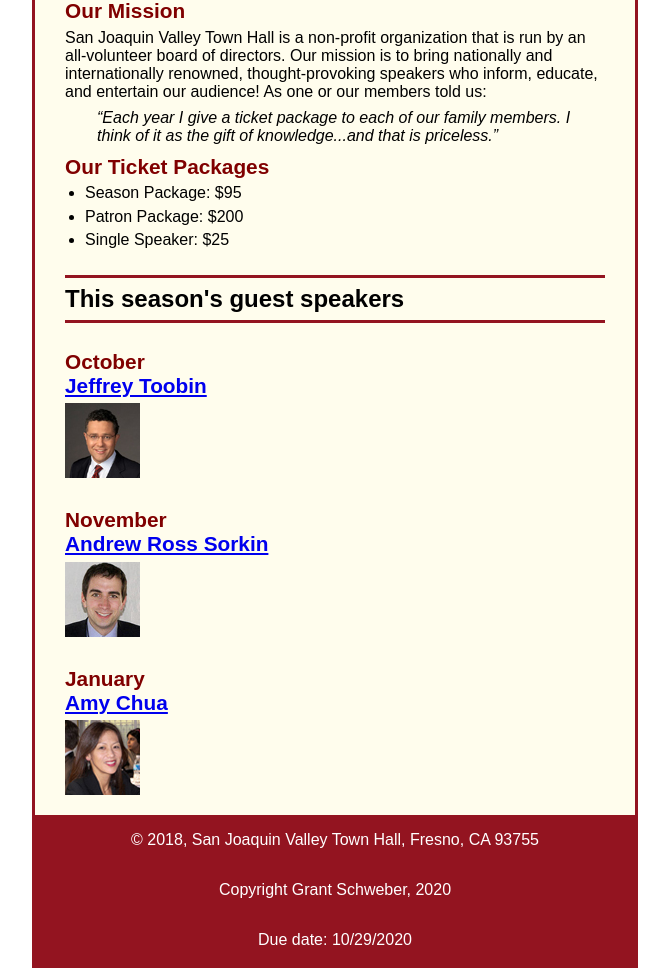
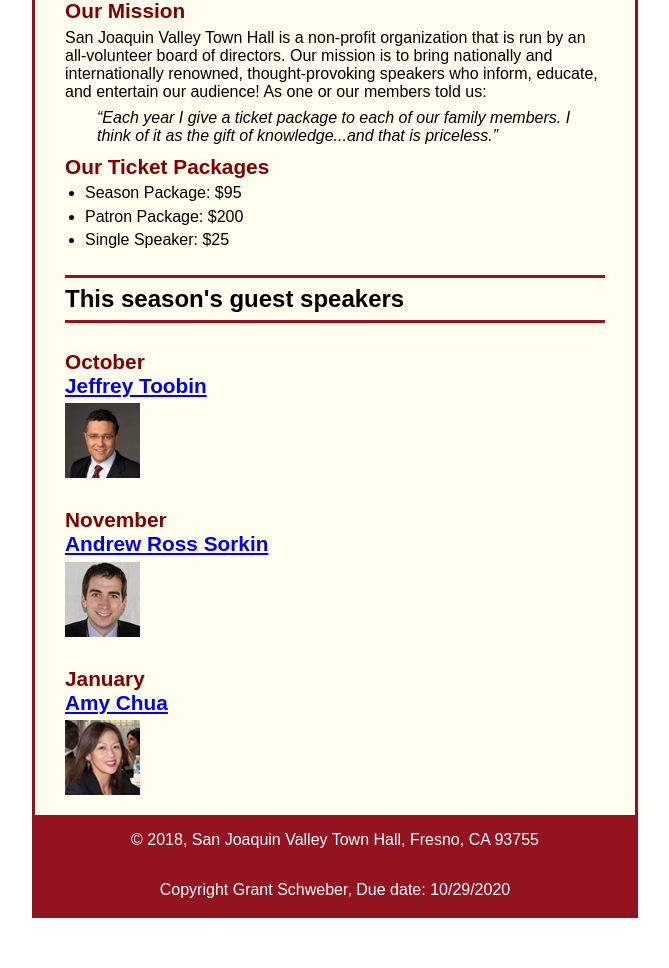
Before and after one commit to gschweber12/A11, a plain HTML site: page index.html in a window 1280 px wide. Shown: the part 129-1097 px from the top of the page, without its empty margins (305-974 px from the left). After the commit the page ends 1047 px from the top, so only its background shows below. Drawn offline with Linux system fonts and the light colour scheme.

Commit message:
Update index.html

```diff
--- a/index.html
+++ b/index.html
@@ -41,8 +41,8 @@
 	</main>
 	<footer>
 		<p>&copy; 2018, San Joaquin Valley Town Hall, Fresno, CA 93755</p>
-		<p>Copyright Grant Schweber, 2020</p>
-		<p>Due date: 10/29/2020</p>
+		<p>Copyright Grant Schweber, Due date: 10/29/2020</p>
+
 	</footer>
 </body>
 </html>
```
